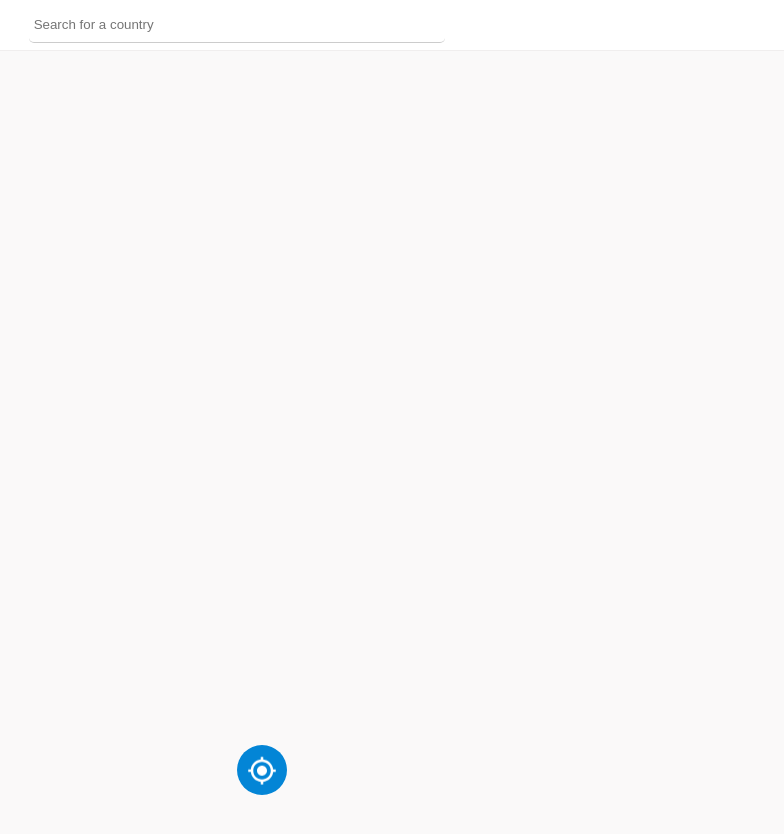
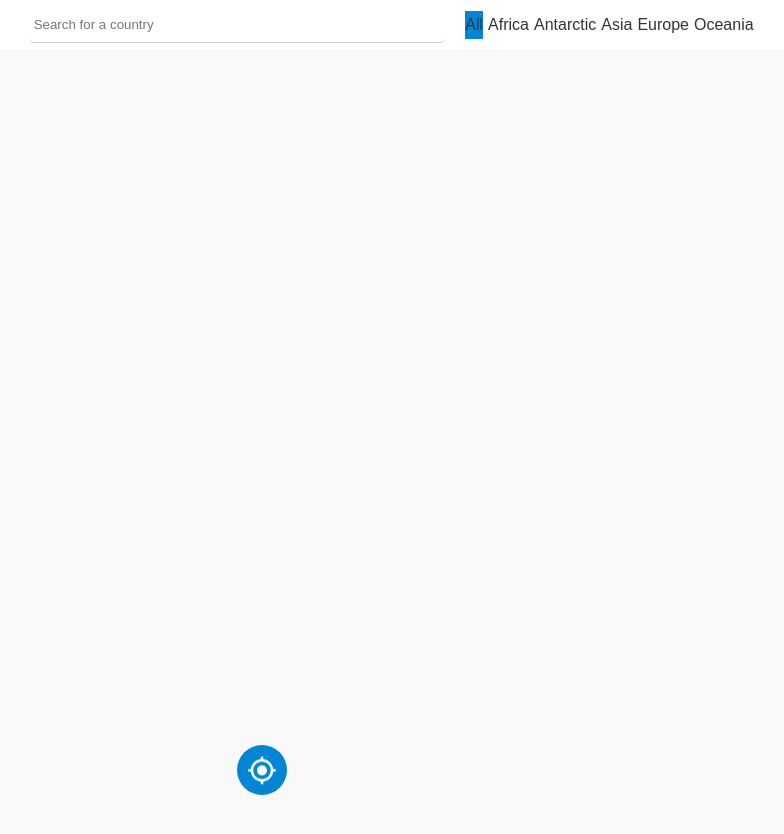
Before and after one commit to pbokolo/Countries, a React (Create React App) app: page / in a window 1280 px wide. Shown: the top 834 px of the page, without its empty margins (403-1187 px from the left). Built offline with nearby package versions, Linux system fonts and the light colour scheme.

Commit message:
Setting up the navigation menu

```diff
--- a/src/ui/components/AppBar.js
+++ b/src/ui/components/AppBar.js
@@ -1,10 +1,13 @@
 import React from "react";
+
 import SearchForm from "./SearchForm";
+import NavMenu from "./NavMenu";
 
-export default function AppBar({ error, submitHandler, scroll }) {
+export default function AppBar({ error, submitHandler }) {
   return (
     <div className={"app__bar"}>
       <SearchForm error={error} submitHandler={submitHandler} />
+      <NavMenu />
     </div>
   );
 }
--- /dev/null
+++ b/src/ui/components/NavMenu.js
@@ -0,0 +1,16 @@
+import React from "react";
+
+export default function NavMenu() {
+  return (
+    <div className="nav">
+      <ul className="nav__list">
+        <li className="nav__list-item nav__list-item--active">All</li>
+        <li className="nav__list-item">Africa</li>
+        <li className="nav__list-item">Antarctic</li>
+        <li className="nav__list-item">Asia</li>
+        <li className="nav__list-item">Europe</li>
+        <li className="nav__list-item">Oceania</li>
+      </ul>
+    </div>
+  );
+}
--- a/src/ui/style/components/_appbar.scss
+++ b/src/ui/style/components/_appbar.scss
@@ -13,9 +13,13 @@
   display: grid;
   grid-template-columns: repeat(12, 1fr);
   gap: $grid-gap;
+  align-items: center;
 
   .form {
     grid-column: 5 / 9;
-    align-self: center;
+  }
+
+  .nav {
+    grid-column: 9 / 12;
   }
 }
--- /dev/null
+++ b/src/ui/style/components/_navmenu.scss
@@ -0,0 +1,47 @@
+.nav {
+  &__list {
+    list-style: none;
+    &-item {
+      display: inline-block;
+      margin-left: 0.5rem;
+      cursor: pointer;
+      color: var(--color-grey-dark-1);
+      transition: all 0.2s;
+
+      &:hover {
+        transform: translateY(0.1rem);
+      }
+
+      &--active {
+        background-color: var(--color-blue);
+        border-bottom: 0.1rem solid var(--color-blue);
+      }
+
+      &:active {
+        animation: bounce 3s infinite;
+      }
+    }
+  }
+
+  @keyframes bounce {
+    0% {
+      transform: translateY(0);
+    }
+
+    25% {
+      transform: translateY(0.1rem);
+    }
+
+    50% {
+      transform: translateY(0);
+    }
+
+    75% {
+      transform: translateY(0.05rem);
+    }
+
+    100% {
+      transform: translateY(0);
+    }
+  }
+}
--- a/src/ui/style/main.scss
+++ b/src/ui/style/main.scss
@@ -11,5 +11,6 @@
 @import "./components/appbar";
 @import "./components/form";
 @import "./components/loader";
+@import "./components/navmenu";
 
 @import "./pages/home";
```
